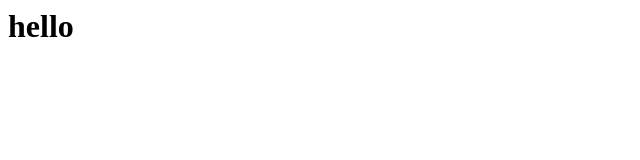
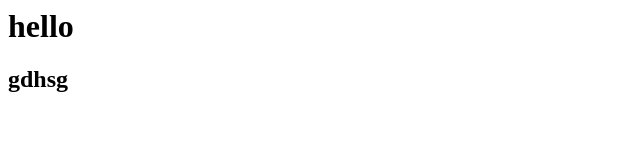
Before and after one commit to ShettySangitaQ5149/Newgittest, a plain HTML site: page ss1.html in a window 1280 px wide. Shown: the full height of the page, 0-640 px from the left. Drawn offline with Linux system fonts and the light colour scheme.

Commit message:
commited

```diff
--- a/ss1.html
+++ b/ss1.html
@@ -1,5 +1,6 @@
 <html>
 <body>
 <h1>hello<h1>
+<h2>gdhsg<h2>
 </body>
 </html>
```
